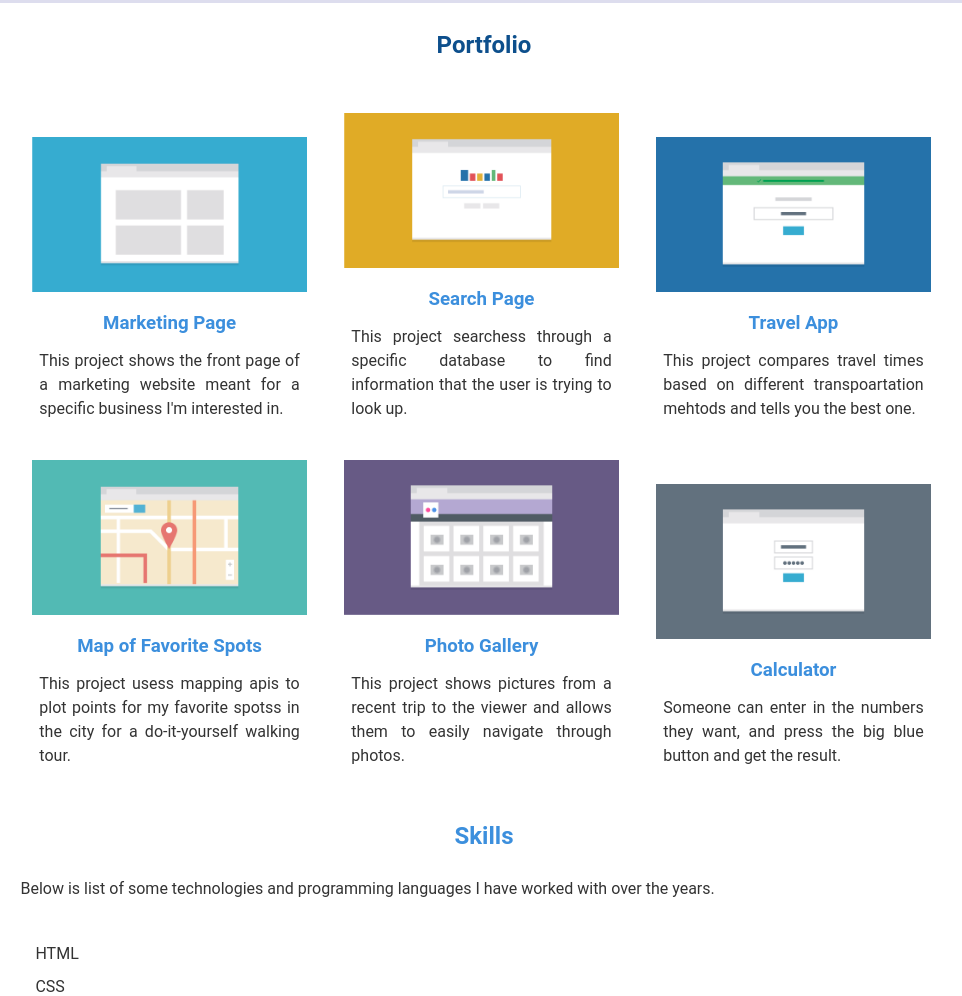
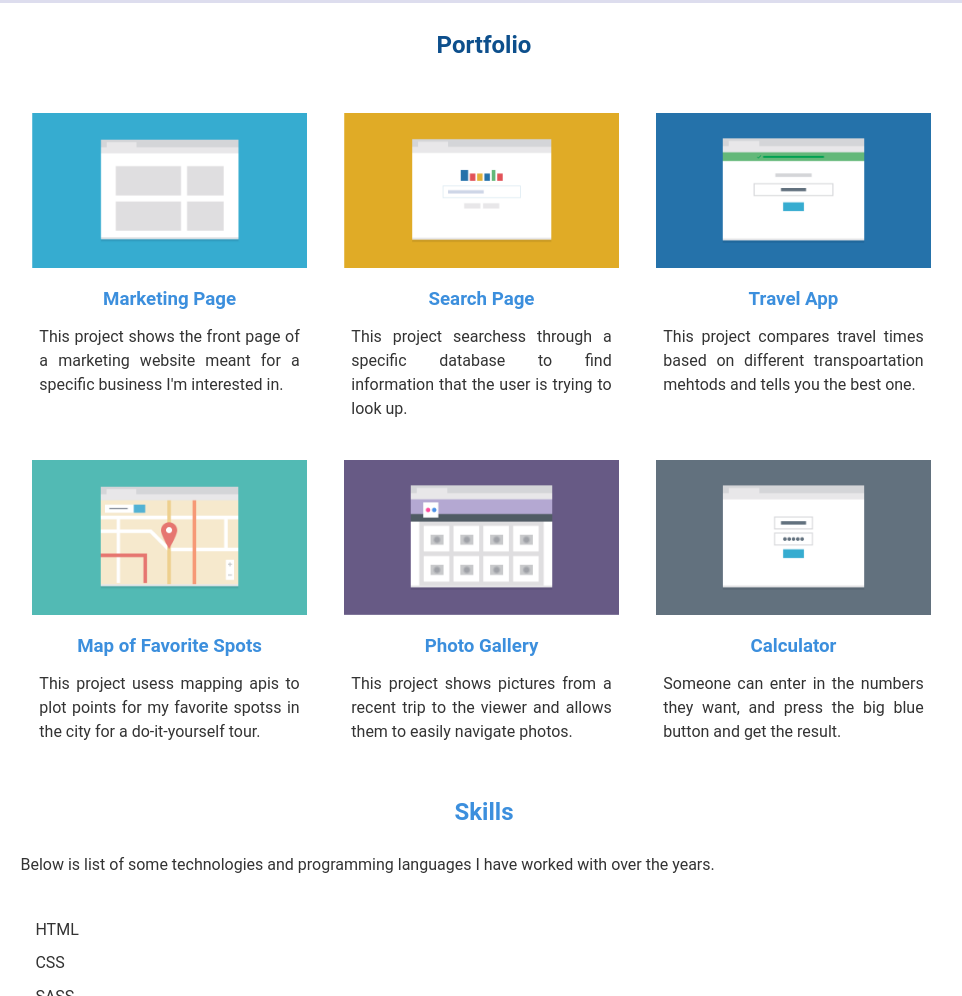
Before and after one commit to bassiebangura/Project_2_Mobile-First_Responsive_layout, a plain HTML site: page index.html in a window 1280 px wide. Shown: the part 309-1305 px from the top of the page, without its empty margins (156-1118 px from the left). Drawn offline with Linux system fonts and the light colour scheme.

Commit message:
Vertically align portfolio items to the top.

```diff
--- a/css/styles.css
+++ b/css/styles.css
@@ -1,7 +1,7 @@
 /* Global Layout Set-up */
 * {
     box-sizing: border-box;
-   /* border: 1px solid red; */
+    /*border: 1px solid red;****used for debugging purposes****/
   }
 body {
     margin: 0 auto 0;
@@ -228,6 +228,7 @@ img {
     .main-unorderedPortfolioList__item {
         display: inline-block;
         max-width: 45%;
+        vertical-align: top;
 
     }
     .main-unorderedPortfolioList__item {
--- a/index.html
+++ b/index.html
@@ -75,7 +75,7 @@
                     <h3 class="main-porfolioproject__name">Map of Favorite Spots</h3>
                     <p class="main-porfolioproject__summary">
                        This project usess mapping apis to plot points for my
-                       favorite spotss in the city for a do-it-yourself walking tour.
+                       favorite spotss in the city for a do-it-yourself tour.
                     </p>
                 </section>
             </li>
@@ -85,7 +85,7 @@
                     <h3 class="main-porfolioproject__name">Photo Gallery</h3>
                     <p class="main-porfolioproject__summary">
                         This project shows pictures from a recent trip to the viewer
-                        and allows them to easily navigate through photos.
+                        and allows them to easily navigate photos.
                     </p>
                 </section>
             </li>
```
